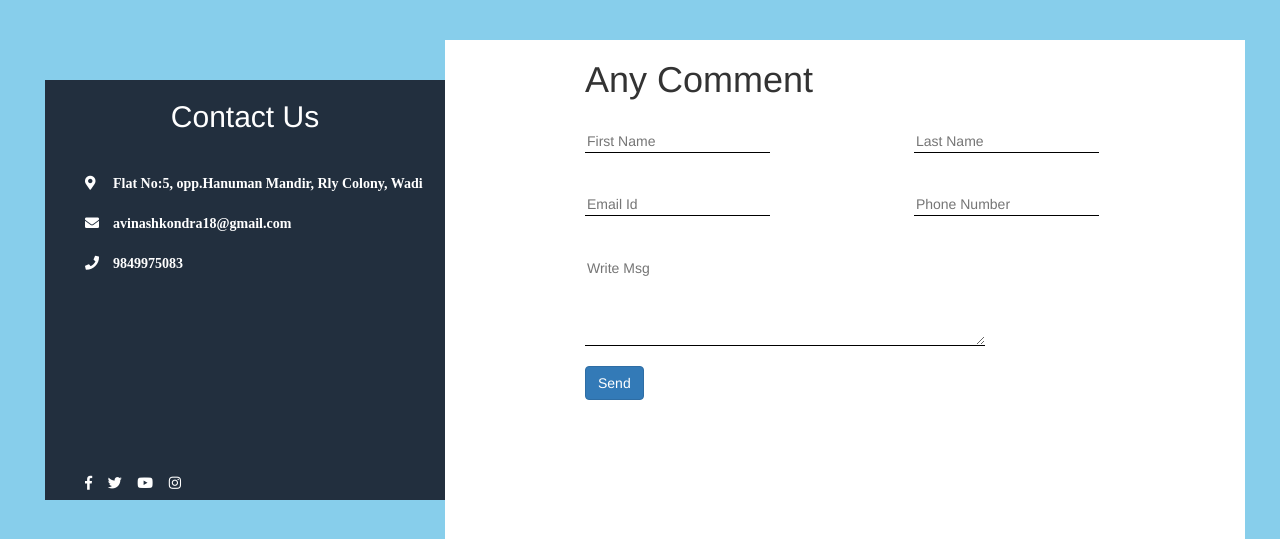
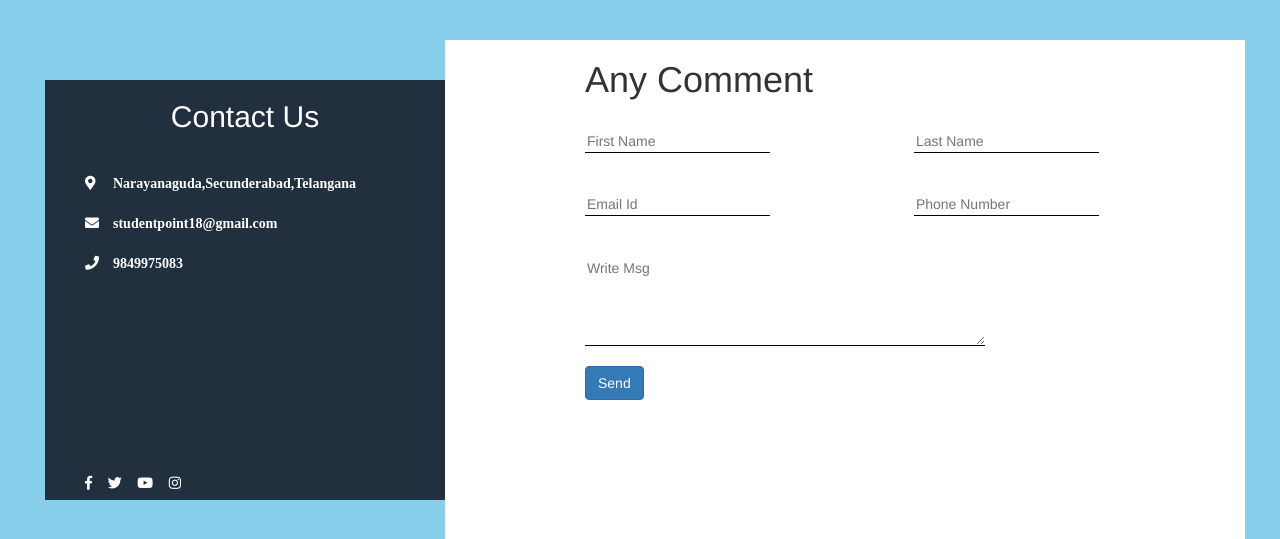
Before and after one commit to Avi98499/Team-Elite, a Flask app: page /contactus.html in a window 1280 px wide. Shown: the top 539 px of the page. Run offline with Flask 2, Linux system fonts and the light colour scheme; some libraries are stand-ins or nearby versions.

Commit message:
Update contactus.html

```diff
--- a/cao final/templates/contactus.html
+++ b/cao final/templates/contactus.html
@@ -108,8 +108,8 @@ ul.social{
   <div id="first" class="column" >
                     <center><h2>Contact Us</h2></center>
 					<ul class="info">
-					 <li> <i class="fa fa-map-marker-alt">&nbsp&nbsp&nbsp&nbsp    Flat No:5, opp.Hanuman Mandir, Rly Colony, Wadi</i></li><br>
-					 <li><i class="fa fa-envelope">&nbsp&nbsp&nbsp    avinashkondra18@gmail.com</i></li><br>
+					 <li> <i class="fa fa-map-marker-alt">&nbsp&nbsp&nbsp&nbsp    Narayanaguda,Secunderabad,Telangana</i></li><br>
+					 <li><i class="fa fa-envelope">&nbsp&nbsp&nbsp    studentpoint18@gmail.com</i></li><br>
 					 <li><i class="fa fa-phone">&nbsp&nbsp&nbsp    9849975083</i></li>
 					</ul>
 					<ul class="social">
```
